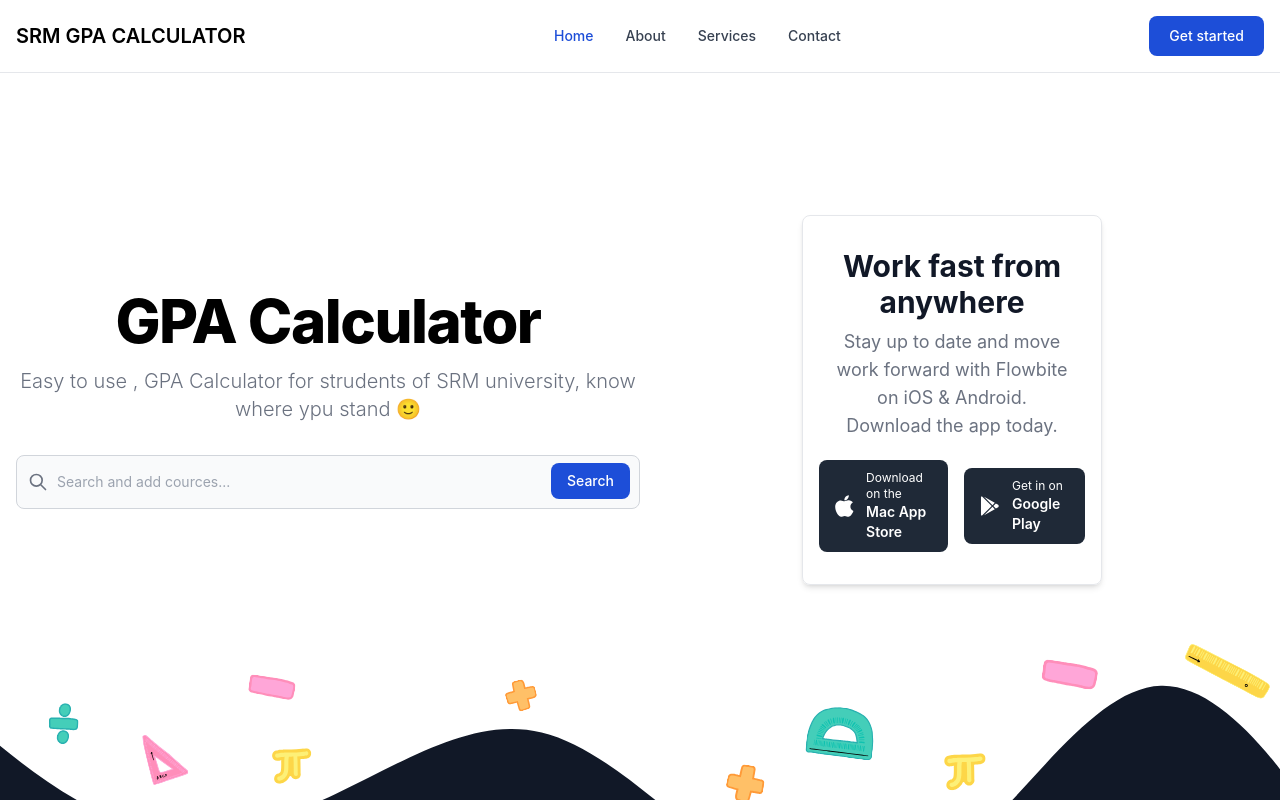
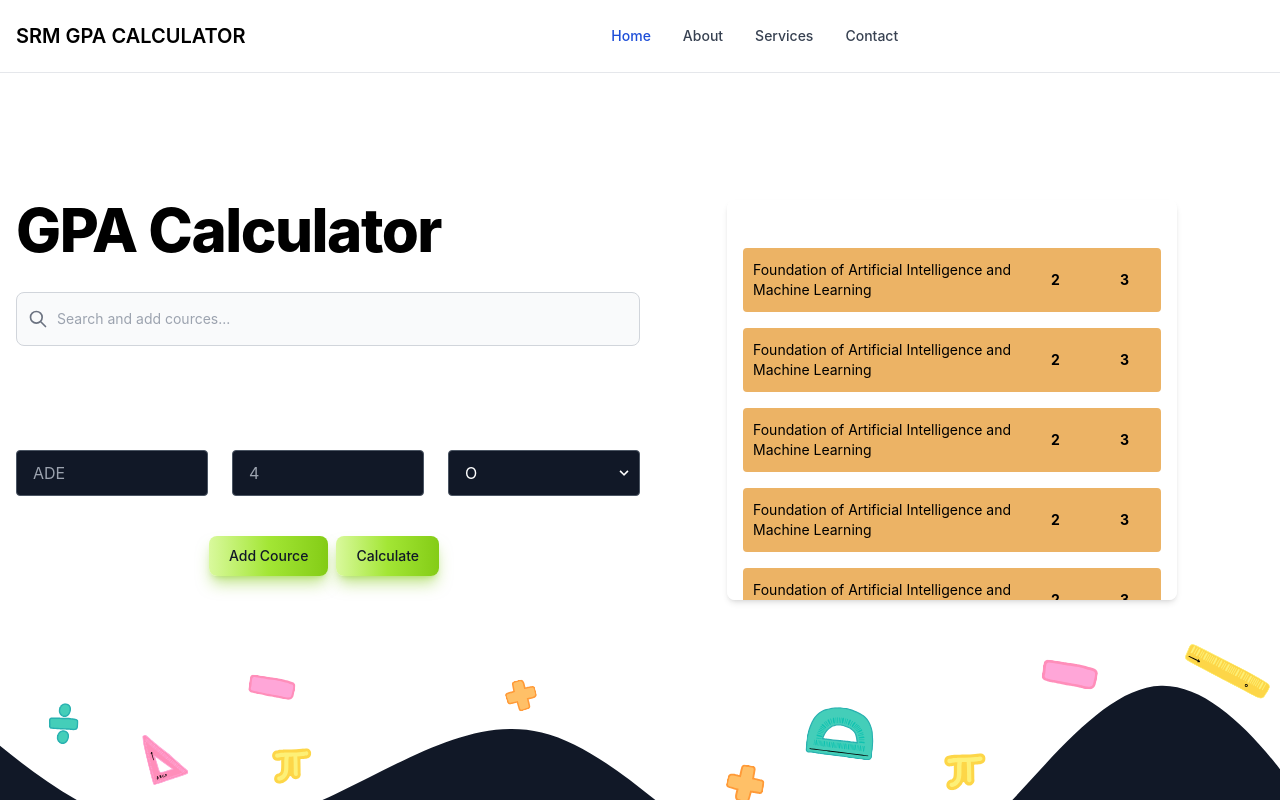
Before and after one commit to Developer-R-7/SRM-GPA-CALCULATOR, a Next.js app: page / in a window 1280 px wide. Built offline with nearby package versions, Linux system fonts and the light colour scheme.

Commit message:
:art: fix styling

```diff
--- a/components/Card.tsx
+++ b/components/Card.tsx
@@ -1,67 +1,17 @@
+import List from "./List";
+
 export default function Card() {
   return (
-    <div className="w-[300px] p-4 h-fit text-center bg-white border rounded-lg shadow-md sm:p-8 dark:bg-color_pink-900 bg-opacity-90 dark:border-gray-700">
-      <h5 className="mb-2 text-3xl font-bold text-gray-900 dark:text-white">
-        Work fast from anywhere
-      </h5>
-      <p className="mb-5 text-base text-gray-500 sm:text-lg dark:text-gray-400">
-        Stay up to date and move work forward with Flowbite on iOS &amp;
-        Android. Download the app today.
-      </p>
-      <div className="items-center justify-center space-y-4 sm:flex sm:space-y-0 sm:space-x-4">
-        <a
-          href="#"
-          className="w-full sm:w-auto bg-gray-800 hover:bg-gray-700 focus:ring-4 focus:outline-none focus:ring-gray-300 text-white rounded-lg inline-flex items-center justify-center px-4 py-2.5 dark:bg-gray-700 dark:hover:bg-gray-600 dark:focus:ring-gray-700"
-        >
-          <svg
-            className="mr-3 w-7 h-7"
-            aria-hidden="true"
-            focusable="false"
-            data-prefix="fab"
-            data-icon="apple"
-            role="img"
-            xmlns="http://www.w3.org/2000/svg"
-            viewBox="0 0 384 512"
-          >
-            <path
-              fill="currentColor"
-              d="M318.7 268.7c-.2-36.7 16.4-64.4 50-84.8-18.8-26.9-47.2-41.7-84.7-44.6-35.5-2.8-74.3 20.7-88.5 20.7-15 0-49.4-19.7-76.4-19.7C63.3 141.2 4 184.8 4 273.5q0 39.3 14.4 81.2c12.8 36.7 59 126.7 107.2 125.2 25.2-.6 43-17.9 75.8-17.9 31.8 0 48.3 17.9 76.4 17.9 48.6-.7 90.4-82.5 102.6-119.3-65.2-30.7-61.7-90-61.7-91.9zm-56.6-164.2c27.3-32.4 24.8-61.9 24-72.5-24.1 1.4-52 16.4-67.9 34.9-17.5 19.8-27.8 44.3-25.6 71.9 26.1 2 49.9-11.4 69.5-34.3z"
-            />
-          </svg>
-          <div className="text-left">
-            <div className="mb-1 text-xs">Download on the</div>
-            <div className="-mt-1 font-sans text-sm font-semibold">
-              Mac App Store
-            </div>
-          </div>
-        </a>
-        <a
-          href="#"
-          className="w-full sm:w-auto bg-gray-800 hover:bg-gray-700 focus:ring-4 focus:outline-none focus:ring-gray-300 text-white rounded-lg inline-flex items-center justify-center px-4 py-2.5 dark:bg-gray-700 dark:hover:bg-gray-600 dark:focus:ring-gray-700"
-        >
-          <svg
-            className="mr-3 w-7 h-7"
-            aria-hidden="true"
-            focusable="false"
-            data-prefix="fab"
-            data-icon="google-play"
-            role="img"
-            xmlns="http://www.w3.org/2000/svg"
-            viewBox="0 0 512 512"
-          >
-            <path
-              fill="currentColor"
-              d="M325.3 234.3L104.6 13l280.8 161.2-60.1 60.1zM47 0C34 6.8 25.3 19.2 25.3 35.3v441.3c0 16.1 8.7 28.5 21.7 35.3l256.6-256L47 0zm425.2 225.6l-58.9-34.1-65.7 64.5 65.7 64.5 60.1-34.1c18-14.3 18-46.5-1.2-60.8zM104.6 499l280.8-161.2-60.1-60.1L104.6 499z"
-            />
-          </svg>
-          <div className="text-left">
-            <div className="mb-1 text-xs">Get in on</div>
-            <div className="-mt-1 font-sans text-sm font-semibold">
-              Google Play
-            </div>
-          </div>
-        </a>
+    <div className="w-[450px] h-[400px]  border-black z-0 bg-white overflow-auto  rounded-lg shadow-md sm:py-8 dark:bg-color_pink-900 bg-opacity-90 dark:border-black-900">
+      <div className="p-4">
+        <List />
+        <List />
+        <List />
+        <List />
+        <List />
+        <List />
       </div>
     </div>
   );
 }
+List;
--- a/components/HeroSection.tsx
+++ b/components/HeroSection.tsx
@@ -2,7 +2,7 @@ import { motion } from "framer-motion";
 import { heroSectionSchema } from "../shared/models/schema";
 import Card from "./Card";
 import SearchBar from "./SearchBar";
-
+import TextField from "./TextField";
 export default function HeroSection(props: heroSectionSchema) {
   return (
     <motion.div
@@ -10,14 +10,14 @@ export default function HeroSection(props: heroSectionSchema) {
       animate={{ opacity: 1 }}
       transition={{ duration: 0.75 }}
     >
-      <section className="bg-white  lg:bg-hero-bg bg-[center_bottom_-5rem] bg-no-repeat  bg-cover scale-100 dark:bg-primary-900">
+      <section className="bg-white my-28 lg:bg-hero-bg lg:my-0 bg-[center_bottom_-5rem] bg-no-repeat  bg-cover scale-100 dark:bg-primary-900">
         <div className="grid max-w-screen-xl h-screen place-items-start px-4 py-8 mx-auto lg:gap-8 xl:gap-0 lg:py-16 lg:grid-cols-2 lg:place-items-center">
           <div className="mx-auto place-self-center ">
             <motion.h1
               initial={{ opacity: 0, y: 35 }}
               animate={{ opacity: 1, y: 0 }}
               transition={{ duration: 0.75 }}
-              className="max-w-2xl mb-4 text-4xl font-extrabold tracking-tight leading-none md:text-5xl text-center xl:text-6xl dark:text-white"
+              className="max-w-2xl mb-4 text-4xl font-extrabold tracking-tight leading-none md:text-5xl  xl:text-6xl dark:text-white"
             >
               {props.title}
             </motion.h1>
@@ -25,14 +25,32 @@ export default function HeroSection(props: heroSectionSchema) {
               initial={{ opacity: 0 }}
               animate={{ opacity: 1 }}
               transition={{ duration: 0.75, delay: 0.2 }}
-              className="max-w-2xl mb-6 font-light text-gray-500 lg:mb-8 md:text-lg  text-center lg:text-xl dark:text-gray-400"
-            >
-              {props.description}
-            </motion.p>
+              className="max-w-2xl mb-6 font-light text-gray-500 lg:mb-8 md:text-lg lg:text-xl dark:text-gray-400"
+            ></motion.p>
             <SearchBar placeholder="Search and add cources..." />
+            <p className="text-2xl m-6 text-center text-white text-bold">OR</p>
+            <div className="flex flex-row w-full">
+              <TextField />
+            </div>
+            <div className="flex flex-row w-full justify-center my-4">
+              <button
+                type="button"
+                className="text-gray-900 my-4 bg-gradient-to-r from-lime-200 via-lime-400 to-lime-500 hover:bg-gradient-to-br  shadow-lg shadow-lime-500/50 dark:shadow-lg font-medium rounded-lg text-sm px-5 py-2.5 text-center mr-2 mb-2"
+              >
+                Add Cource
+              </button>
+              <button
+                type="button"
+                className="text-gray-900 my-4 bg-gradient-to-r from-lime-200 via-lime-400 to-lime-500 hover:bg-gradient-to-br  shadow-lg shadow-lime-500/50 dark:shadow-lg  font-medium rounded-lg text-sm px-5 py-2.5 text-center mr-2 mb-2"
+              >
+                Calculate
+              </button>
+            </div>
           </div>
 
-          <Card />
+          <div className="flex flex-row justify-center w-full my-8">
+            <Card />
+          </div>
 
           {/* <div className="contents-center lg:mt-0  flex flex-row items-center lg:flex">
             <Card />
--- /dev/null
+++ b/components/List.tsx
@@ -0,0 +1,22 @@
+export default function List() {
+  return (
+    <div className="mb-4">
+      <label
+        className="flex border-2 border-color_list_grade-900 items-center h-16 w-auto rounded bg-color_list-900"
+        htmlFor="task_8"
+      >
+        <div className="flex flex-row w-full h-full rounded-lg">
+          <div className="flex w-8/12 justify-center bg-color_list_grade-900 text-sm  text-black pl-2  items-center  ">
+            Foundation of Artificial Intelligence and Machine Learning
+          </div>
+          <div className="flex  w-2/12 justify-center bg-color_list_grade-900 text-sm text-black items-center font-bold">
+            2
+          </div>
+          <div className="flex w-2/12 justify-center bg-color_list_grade-900 text-sm text-black items-center  font-bold">
+            3
+          </div>
+        </div>
+      </label>
+    </div>
+  );
+}
--- a/components/NavBar.tsx
+++ b/components/NavBar.tsx
@@ -10,12 +10,6 @@ export default function Navbar() {
           </span>
         </a>
         <div className="flex md:order-2">
-          <button
-            type="button"
-            className="text-white bg-blue-700 hover:bg-blue-800 focus:ring-4 focus:outline-none focus:ring-blue-300 font-medium rounded-lg text-sm px-5 py-2.5 text-center mr-3 md:mr-0 dark:bg-blue-600 dark:hover:bg-blue-700 dark:focus:ring-blue-800"
-          >
-            Get started
-          </button>
           <button
             data-collapse-toggle="navbar-sticky"
             type="button"
--- a/components/SearchBar.tsx
+++ b/components/SearchBar.tsx
@@ -30,16 +30,10 @@ export default function SearchBar(props: searchBarScehma) {
         <input
           type="search"
           id="default-search"
-          className="block w-full p-4 pl-10 text-sm text-gray-900 border border-gray-300 rounded-lg bg-gray-50 focus:ring-blue-500 focus:border-blue-500 dark:bg-gray-700 dark:border-gray-600 dark:placeholder-gray-400 dark:text-white dark:focus:ring-blue-500 dark:focus:border-blue-500"
+          className="block w-full p-4 pl-10 text-sm text-gray-900 border border-gray-300 rounded-lg bg-gray-50   dark:bg-gray-700 dark:border-gray-600 dark:placeholder-gray-400 dark:text-white  focus:outline-none"
           placeholder={props.placeholder}
           required
         />
-        <button
-          type="submit"
-          className="text-white absolute right-2.5 bottom-2.5 bg-blue-700 hover:bg-blue-800 focus:ring-4 focus:outline-none focus:ring-blue-300 font-medium rounded-lg text-sm px-4 py-2 dark:bg-blue-600 dark:hover:bg-blue-700 dark:focus:ring-blue-800"
-        >
-          Search
-        </button>
       </div>
     </form>
   );
--- /dev/null
+++ b/components/TextField.tsx
@@ -0,0 +1,65 @@
+export default function TextField() {
+  return (
+    <form className="w-full">
+      <div className="flex flex-wrap -mx-3 mb-2">
+        <div className="w-full md:w-1/3 px-3 mb-6 md:mb-0">
+          <label
+            className="block uppercase tracking-wide text-white text-xs font-bold mb-2"
+            htmlFor="grid-city"
+          >
+            Cource Name
+          </label>
+          <input
+            className="appearance-none block w-full bg-gray-900 text-white border border-gray-600 rounded py-3 px-4 leading-tight focus:outline-none  focus:border-gray-500"
+            id="grid-city"
+            type="text"
+            placeholder="ADE"
+          />
+        </div>
+        <div className="w-full md:w-1/3 px-3 mb-6 md:mb-0">
+          <label
+            className="block uppercase tracking-wide text-white text-xs font-bold mb-2"
+            htmlFor="grid-zip"
+          >
+            Credit
+          </label>
+          <input
+            className="appearance-none block w-full bg-gray-900 text-white border border-gray-600 rounded py-3 px-4 leading-tight focus:outline-none  focus:border-gray-500"
+            id="grid-zip"
+            type="number"
+            placeholder="4"
+          />
+        </div>
+        <div className="w-full md:w-1/3 px-3 mb-6 md:mb-0">
+          <label
+            className="block uppercase tracking-wide text-white text-xs font-bold mb-2"
+            htmlFor="grid-state"
+          >
+            Grade
+          </label>
+          <div className="relative">
+            <select
+              className="appearance-none block w-full bg-gray-900 text-white border border-gray-600 rounded py-3 px-4 leading-tight focus:outline-none  focus:border-gray-500"
+              id="grid-state"
+            >
+              <option>O</option>
+              <option>A+</option>
+              <option>A</option>
+              <option>B+</option>
+              <option>B</option>
+            </select>
+            <div className="pointer-events-none absolute inset-y-0 right-0 flex items-center px-2 text-white">
+              <svg
+                className="fill-current h-4 w-4"
+                xmlns="http://www.w3.org/2000/svg"
+                viewBox="0 0 20 20"
+              >
+                <path d="M9.293 12.95l.707.707L15.657 8l-1.414-1.414L10 10.828 5.757 6.586 4.343 8z" />
+              </svg>
+            </div>
+          </div>
+        </div>
+      </div>
+    </form>
+  );
+}
--- a/tailwind.config.js
+++ b/tailwind.config.js
@@ -12,7 +12,7 @@ module.exports = {
       },
       colors: {
         primary: { "50": "#eff6ff", "100": "#dbeafe", "200": "#bfdbfe", "300": "#93c5fd", "400": "#60a5fa", "500": "#3b82f6", "600": "#2563eb", "700": "#1d4ed8", "800": "#1e40af", "900": "#112d4e" }
-        , color_pink: { "900": "#f38181" }
+        , color_pink: { "900": "#041C32" }, color_list_title: { "900": "#228be6" }, color_list_credit: { "900": "#064663" }, color_list_grade: { "900": "#ECB365" }
       }
     },
     fontFamily: {
```
